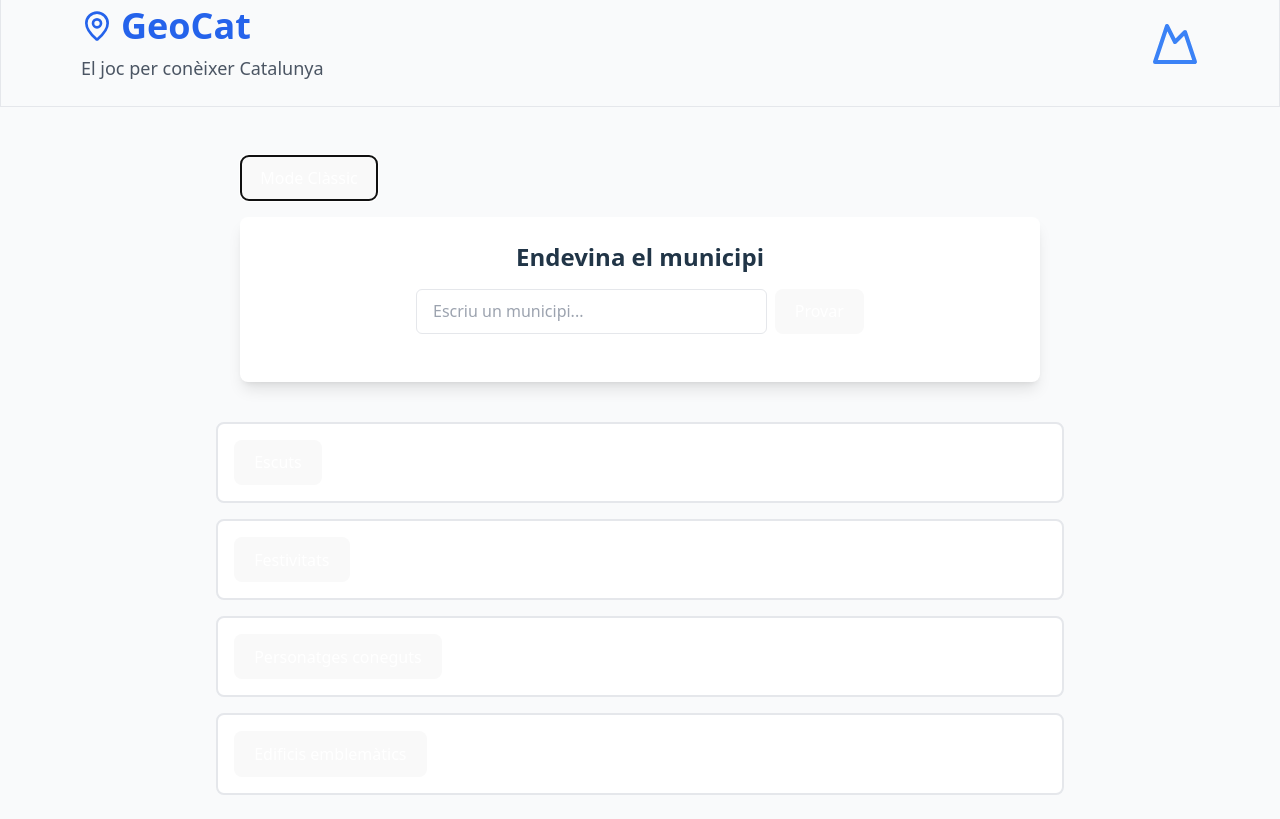
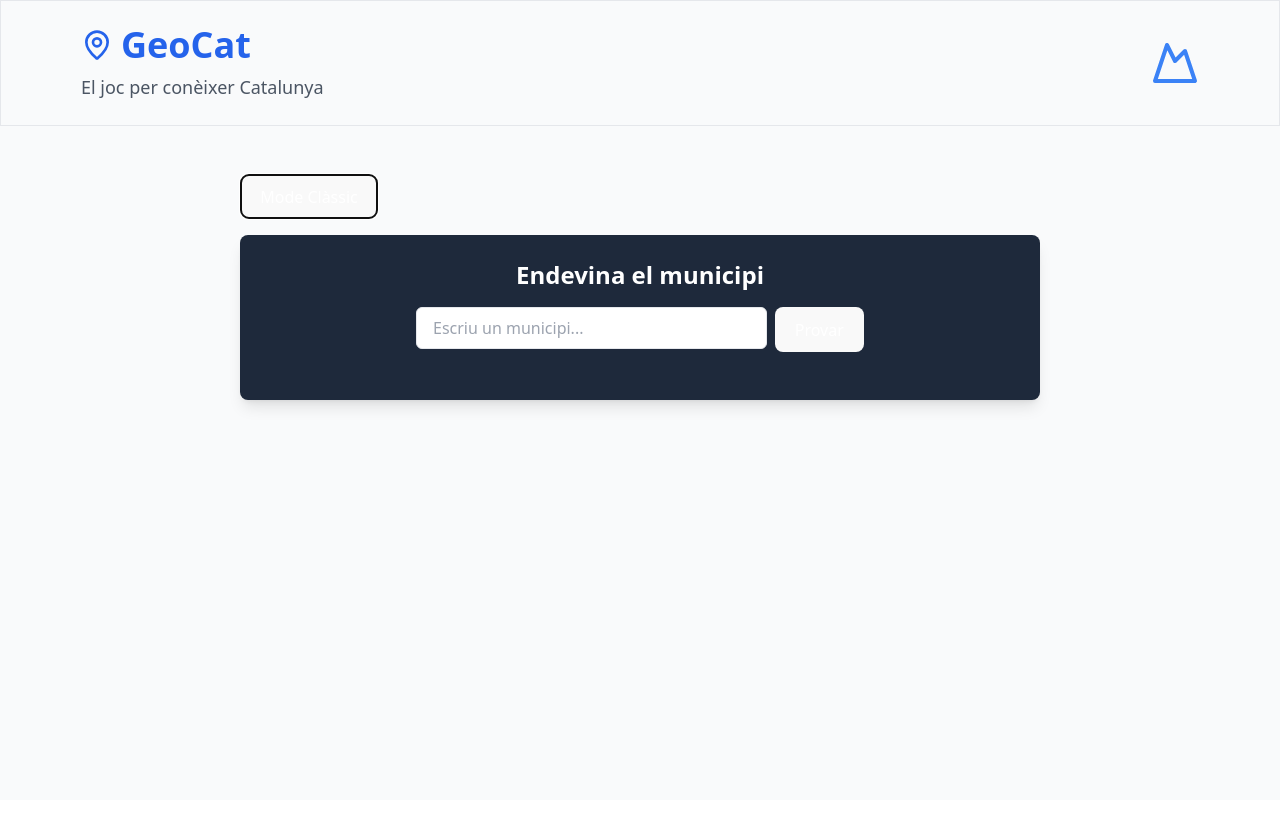
Before and after one commit to janaigutierrez/geocat, a React (Vite) app in the folder frontend/: page / in a window 1280 px wide. Both pictures are taken after a click on the button "Mode Clàssic". Built offline with nearby package versions, Linux system fonts and the light colour scheme.

Commit message:
autocomplete on input

```diff
--- a/frontend/src/sections/Classic.jsx
+++ b/frontend/src/sections/Classic.jsx
@@ -1,84 +1,110 @@
 import { useState, useEffect } from "react"
 import Button from "../components/common/Button"
-import { getMunicipiAleatori, getMunicipiPerNom } from "../data/municipis.js"
+import { getMunicipiAleatori, getMunicipiPerNom, buscarMunicipis } from "../data/municipis"
 
-const Classic = () => {
-    const [showGame, setShowGame] = useState(false)
-    const [currentGuess, setCurrentGuess] = useState("")
+const Classic = ({ isActive, onToggle }) => {
+    const [currentGuess, setCurrentGuess] = useState('')
     const [attempts, setAttempts] = useState([])
-    const [gameStatus, setGameStatus] = useState("playing")
+    const [gameStatus, setGameStatus] = useState('playing')
     const [municipiObjectiu, setMunicipiObjectiu] = useState(null)
+    const [suggestions, setSuggestions] = useState([])
 
     useEffect(() => {
-        if (showGame && !municipiObjectiu) {
+        if (isActive && !municipiObjectiu) {
             setMunicipiObjectiu(getMunicipiAleatori())
         }
-    }, [showGame, municipiObjectiu])
+    }, [isActive, municipiObjectiu])
+
+    useEffect(() => {
+        setSuggestions(buscarMunicipis(currentGuess))
+    }, [currentGuess])
 
     const handleGuess = () => {
         if (!currentGuess.trim()) return
 
         const guessData = getMunicipiPerNom(currentGuess)
         if (!guessData) {
-            alert("Aquest municipi no existeix!")
+            alert('Aquest municipi no existeix!')
             return
         }
 
         const comparison = {
-            nom: guessData.nom === municipiObjectiu.nom ? "correct" : "incorrect",
-            provincia: guessData.provincia === municipiObjectiu.provincia ? "correct" : "incorrect",
-            habitants: guessData.habitants === municipiObjectiu.habitants ? "correct" : "incorrect",
-            comarca: guessData.comarca === municipiObjectiu.comarca ? "correct" : "incorrect",
-            altitud: guessData.altitud === municipiObjectiu.altitud ? "correct" : "incorrect",
-            edatHistorica: guessData.edatHistorica === municipiObjectiu.edatHistorica ? "correct" : "incorrect",
-            puntsCardinals: guessData.puntsCardinals === municipiObjectiu.puntsCardinals ? "correct" : "incorrect"
+            nom: guessData.nom === municipiObjectiu.nom ? 'correct' : 'incorrect',
+            provincia: guessData.provincia === municipiObjectiu.provincia ? 'correct' : 'incorrect',
+            habitants: guessData.habitants === municipiObjectiu.habitants ? 'correct' : 'incorrect',
+            comarca: guessData.comarca === municipiObjectiu.comarca ? 'correct' : 'incorrect',
+            altitud: guessData.altitud === municipiObjectiu.altitud ? 'correct' : 'incorrect',
+            edatHistorica: guessData.edatHistorica === municipiObjectiu.edatHistorica ? 'correct' : 'incorrect',
+            puntsCardinals: guessData.puntsCardinals === municipiObjectiu.puntsCardinals ? 'correct' : 'incorrect',
         }
 
         setAttempts([...attempts, { ...guessData, comparison }])
-        setCurrentGuess("")
+        setCurrentGuess('')
+        setSuggestions([])
 
         if (guessData.nom === municipiObjectiu.nom) {
-            setGameStatus("won")
-        } else if (attempts.length >= 20) {
-            setGameStatus("lost")
+            setGameStatus('won')
+        } else if (attempts.length >= 5) {
+            setGameStatus('lost')
         }
-    }
-
-    const getCellColor = (status) => {
-        return status === "correct" ? "bg-green-500 text-white" : "bg-red-500 text-white"
     }
 
     const resetGame = () => {
         setAttempts([])
-        setCurrentGuess("")
-        setGameStatus("playing")
+        setCurrentGuess('')
+        setGameStatus('playing')
         setMunicipiObjectiu(getMunicipiAleatori())
+        setSuggestions([])
+    }
+
+    const getCellColor = (status) => {
+        return status === 'correct' ? 'bg-green-700 text-white' : 'bg-red-700 text-white'
     }
 
     return (
         <div className="max-w-4xl mx-auto p-6">
-            <Button onClick={() => setShowGame(!showGame)}>
+            <Button onClick={onToggle}>
                 Mode Clàssic
             </Button>
 
-            {showGame && municipiObjectiu && (
-                <div className="bg-white rounded-lg shadow-lg p-6 mt-4">
+            {isActive && municipiObjectiu && (
+                <div className="bg-slate-800 text-white rounded-lg shadow-lg p-6 mt-4">
                     <h3 className="text-2xl font-bold text-center mb-4">
                         Endevina el municipi
                     </h3>
 
                     {gameStatus === "playing" && (
-                        <div className="flex gap-2 max-w-md mx-auto mb-6">
+                        <div className="max-w-md mx-auto mb-6 relative">
+                            <div className="flex gap-2">
+                                <div className="flex-1 relative">
                                     <input
                                         type="text"
                                         value={currentGuess}
                                         onChange={(e) => setCurrentGuess(e.target.value)}
                                         placeholder="Escriu un municipi..."
-                                className="flex-1 px-4 py-2 border rounded-md"
+                                        className="w-full px-4 py-2 border rounded-md text-white"
                                     />
+                                    {suggestions.length > 0 && (
+                                        <div className="absolute top-full left-0 right-0 bg-white border rounded-md shadow-lg z-10 mt-1">
+                                            {suggestions.map((municipi) => (
+                                                <div
+                                                    key={municipi.id}
+                                                    className="px-4 py-2 hover:bg-gray-100 cursor-pointer text-black"
+                                                    onClick={() => {
+                                                        setCurrentGuess(municipi.nom)
+                                                        setSuggestions([])
+                                                    }}
+                                                >
+                                                    {municipi.nom}
+                                                </div>
+                                            ))}
+                                        </div>
+                                    )}
+                                </div>
                                 <Button onClick={handleGuess}>
                                     Provar
                                 </Button>
+                            </div>
                         </div>
                     )}
 
@@ -127,7 +153,7 @@
 
                     {gameStatus === "won" && (
                         <div className="text-center">
-                            <div className="bg-green-500 p-4 rounded mb-4">
+                            <div className="bg-green-100 p-4 rounded mb-4">
                                 Has guanyat! Era {municipiObjectiu.nom}!
                             </div>
                             <Button onClick={resetGame}>Jugar de nou</Button>
@@ -136,13 +162,12 @@
 
                     {gameStatus === "lost" && (
                         <div className="text-center">
-                            <div className="bg-red-500 p-4 rounded mb-4">
+                            <div className="bg-red-100 p-4 rounded mb-4">
                                 Has perdut! Era {municipiObjectiu.nom}
                             </div>
                             <Button onClick={resetGame}>Intentar de nou</Button>
                         </div>
                     )}
-
                 </div>
             )}
         </div>
```
Lines whose indentation alone changed are shown as unchanged.
